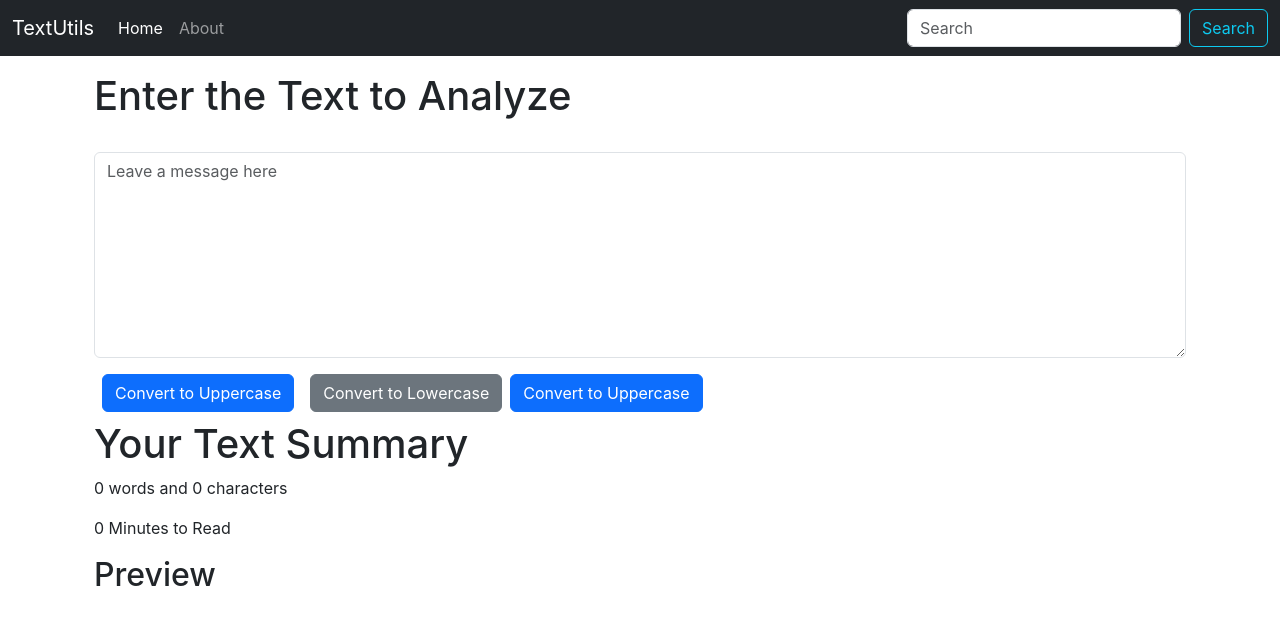
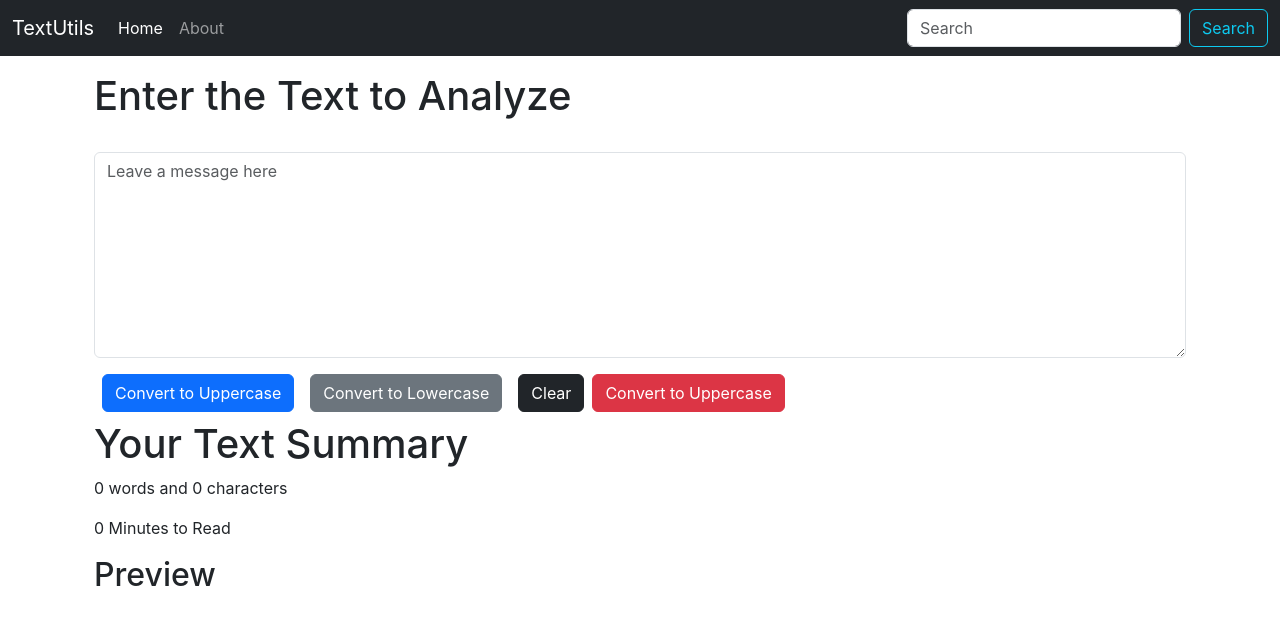
Before and after one commit to shubhamdsk/CWH-React, a React (Create React App) app: page / in a window 1280 px wide. Shown: the top 624 px of the page. Built offline with nearby package versions, Linux system fonts and the light colour scheme.

Commit message:
Added functionality of clear button

```diff
--- a/src/TextForm.js
+++ b/src/TextForm.js
@@ -16,6 +16,10 @@ const TextForm = (props) => {
     // let LowerCaseText = text.toLowerCase();
     setText(LowerCaseText);
     // console.log("Clicked" + text);
+  };
+  const handleClearClick = (event) => {
+    const text = "";
+    setText(text);
   };
   const getTextLength = () => {
     let textValue = text.trim().replace(/\s+/g, " ");
@@ -65,9 +69,14 @@ const TextForm = (props) => {
         <button className="btn btn-secondary mx-2" onClick={handleLcClick}>
           Convert to Lowercase
         </button>
+
+        <button className="btn btn-dark mx-2" onClick={handleClearClick}>
+          Clear
+        </button>
+
         {/* Both Functionality at one place  */}
         <button
-          className={isUpperCaseButton ? "btn btn-primary" : "btn btn-danger"}
+          className={isUpperCaseButton ? "btn btn-danger" : "btn btn-info"}
           onClick={handleMainButton}
         >
           {isUpperCaseButton ? "Convert to Uppercase" : "Convert to Lowercase"}
```
